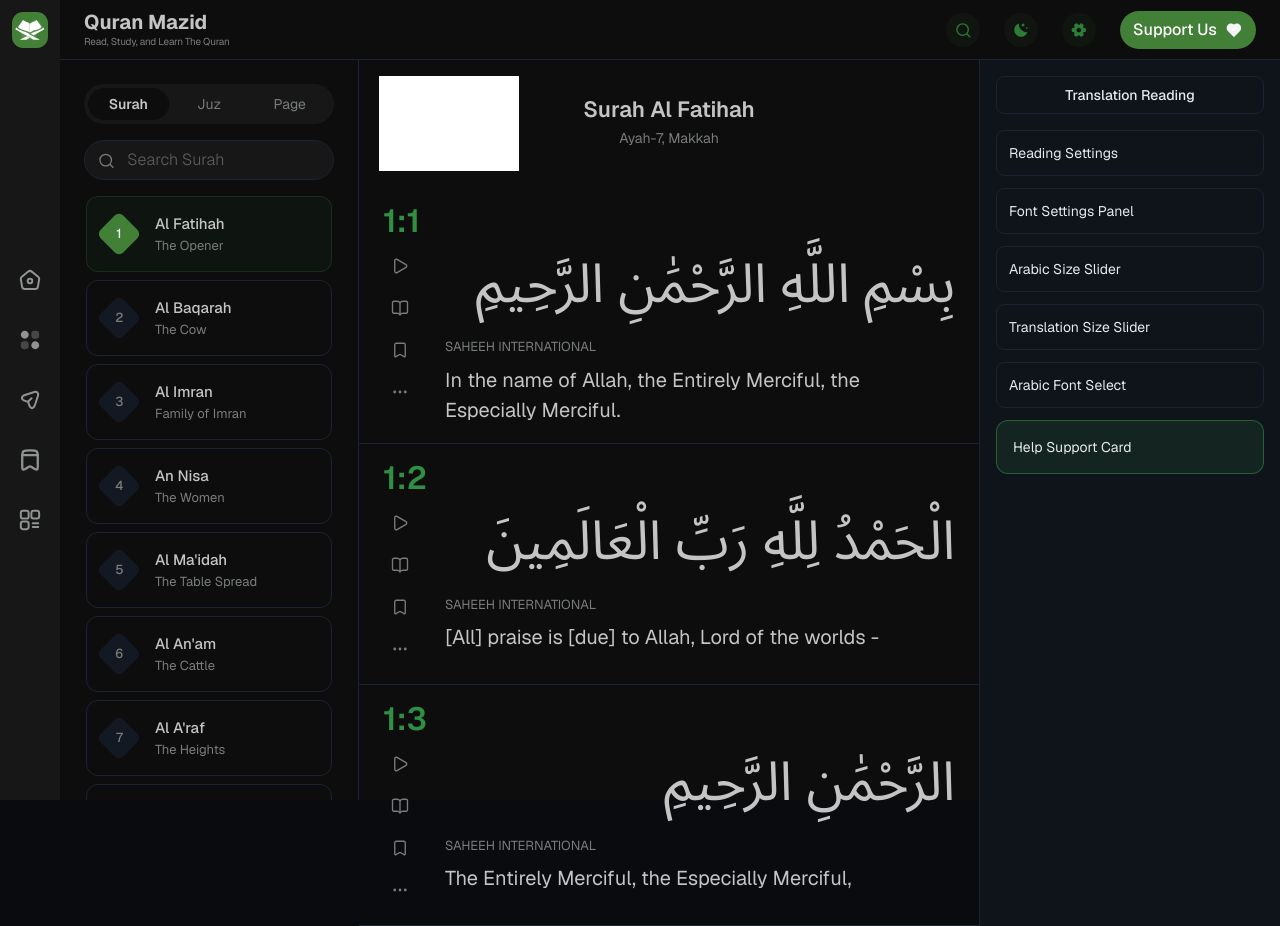
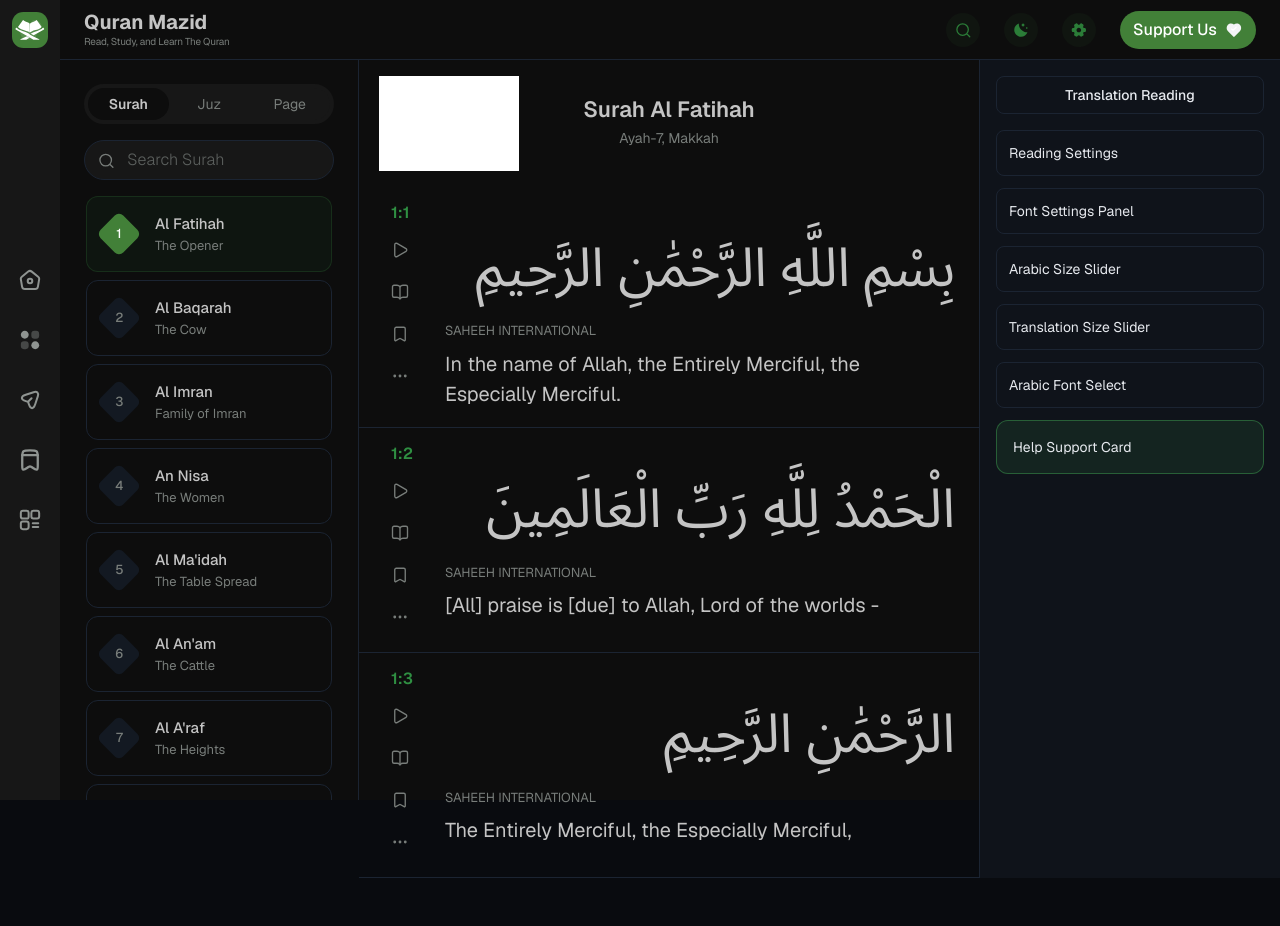
Before and after one commit to Shur0v/quranmazid, a Next.js app: page / in a window 1280 px wide. After the commit the page ends 878 px from the top, so only its background shows below. Built offline with nearby package versions, Linux system fonts and the light colour scheme; grey boxes are pictures that could not be loaded.

Commit message:
Ayah card design complete

```diff
--- a/src/app/page.tsx
+++ b/src/app/page.tsx
@@ -129,7 +129,7 @@ export default function Home() {
                 {[{ k: "1:1", a: "بِسْمِ اللَّهِ الرَّحْمَٰنِ الرَّحِيمِ", t: "In the name of Allah, the Entirely Merciful, the Especially Merciful." }, { k: "1:2", a: "الْحَمْدُ لِلَّهِ رَبِّ الْعَالَمِينَ", t: "[All] praise is [due] to Allah, Lord of the worlds -" }, { k: "1:3", a: "الرَّحْمَٰنِ الرَّحِيمِ", t: "The Entirely Merciful, the Especially Merciful," }].map((ayah) => (
                   <div key={ayah.k} className="relative overflow-hidden border-b border-[#1b2432] px-[24px] py-[18px]">
                     <div className="w-full">
-                      <p className="text-[32px] font-semibold leading-none text-[#2f8f42]">{ayah.k}</p>
+                      <p className="text-[16px] font-semibold leading-none text-[#2f8f42] pl-2">{ayah.k}</p>
                     </div>
                     <div className="mt-3 flex w-full gap-7">
                       <div className="flex w-[34px] min-w-[34px] flex-col items-center gap-2">
```
